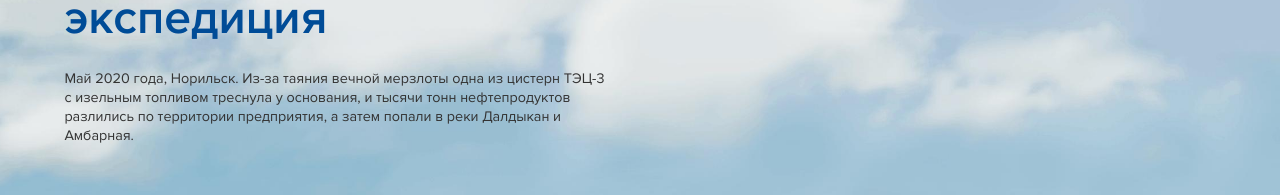
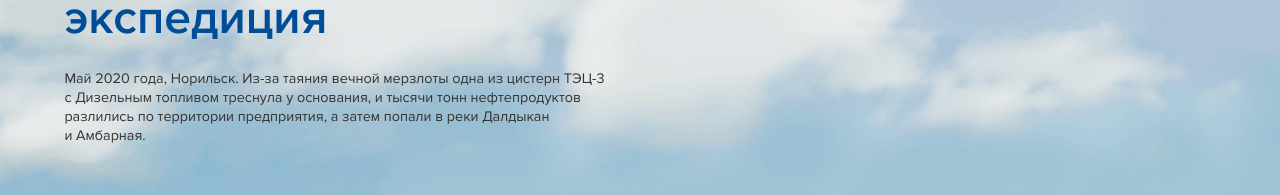
Before and after one commit to MikheevaAK/Biodiversity, a Vue app: page /expedition in a window 1280 px wide. Shown: the part 152-347 px from the top of the page. Built offline with nearby package versions, Linux system fonts and the light colour scheme.

Commit message:
text 2 page

```diff
--- a/src/layout/BaseHero.vue
+++ b/src/layout/BaseHero.vue
@@ -22,9 +22,7 @@
             </a>
             <div class="hero__wrap">
                 <h1 class="hero__title" v-html="title"></h1>
-                <p class="hero__descr">
-                    {{ descr }}
-                </p>
+                <p class="hero__descr" v-html="descr"></p>
             </div>
         </div>
 
--- a/src/pages/ExpeditionPage.vue
+++ b/src/pages/ExpeditionPage.vue
@@ -311,7 +311,7 @@ export default {
     },
     data() {
         return {
-            heroDescr: 'Май 2020 года, Норильск. Из-за таяния вечной мерзлоты одна из цистерн ТЭЦ-3 с изельным топливом треснула у основания, и тысячи тонн нефтепродуктов разлились по территории предприятия, а затем попали в реки Далдыкан и Амбарная.'
+            heroDescr: 'Май 2020 года, Норильск. Из-за таяния вечной мерзлоты одна из цистерн ТЭЦ-3 с Дизельным топливом треснула у основания, и тысячи тонн нефтепродуктов разлились по территории предприятия, а затем попали в реки Далдыкан <br/>и Амбарная.'
         }
     },
     methods: {
```
